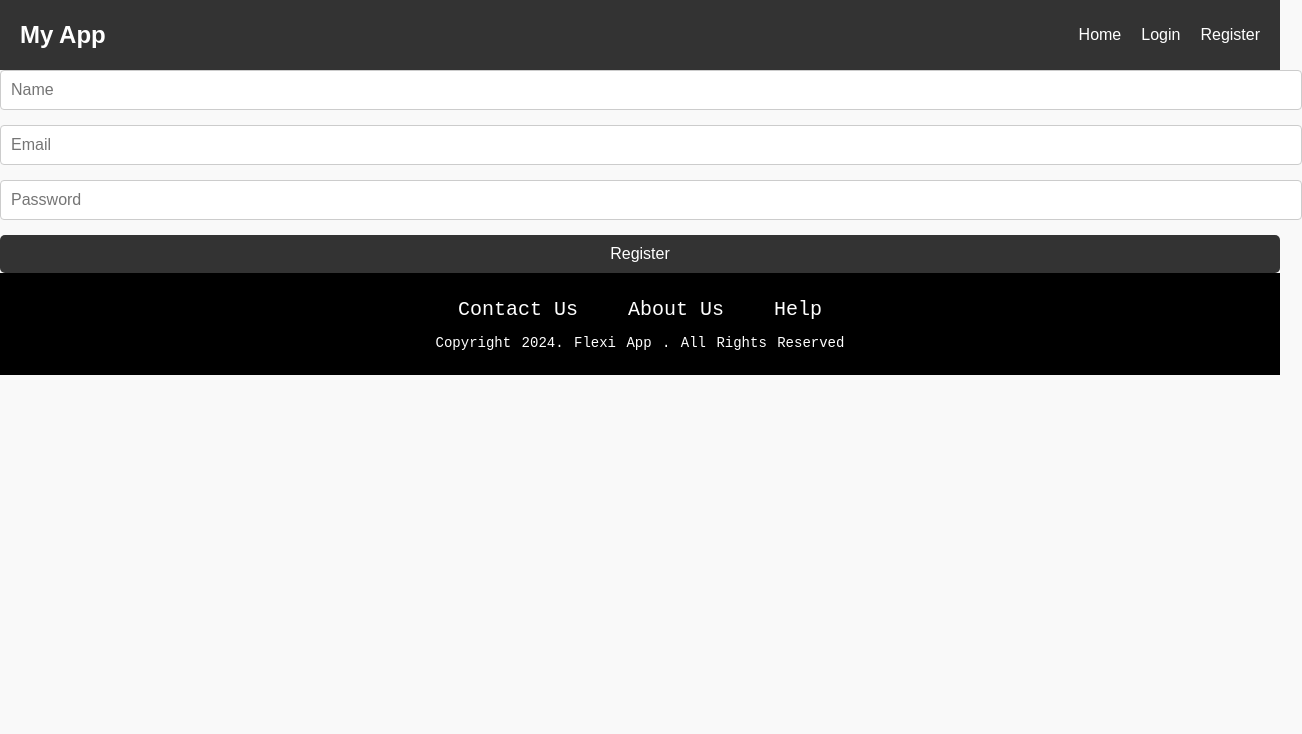
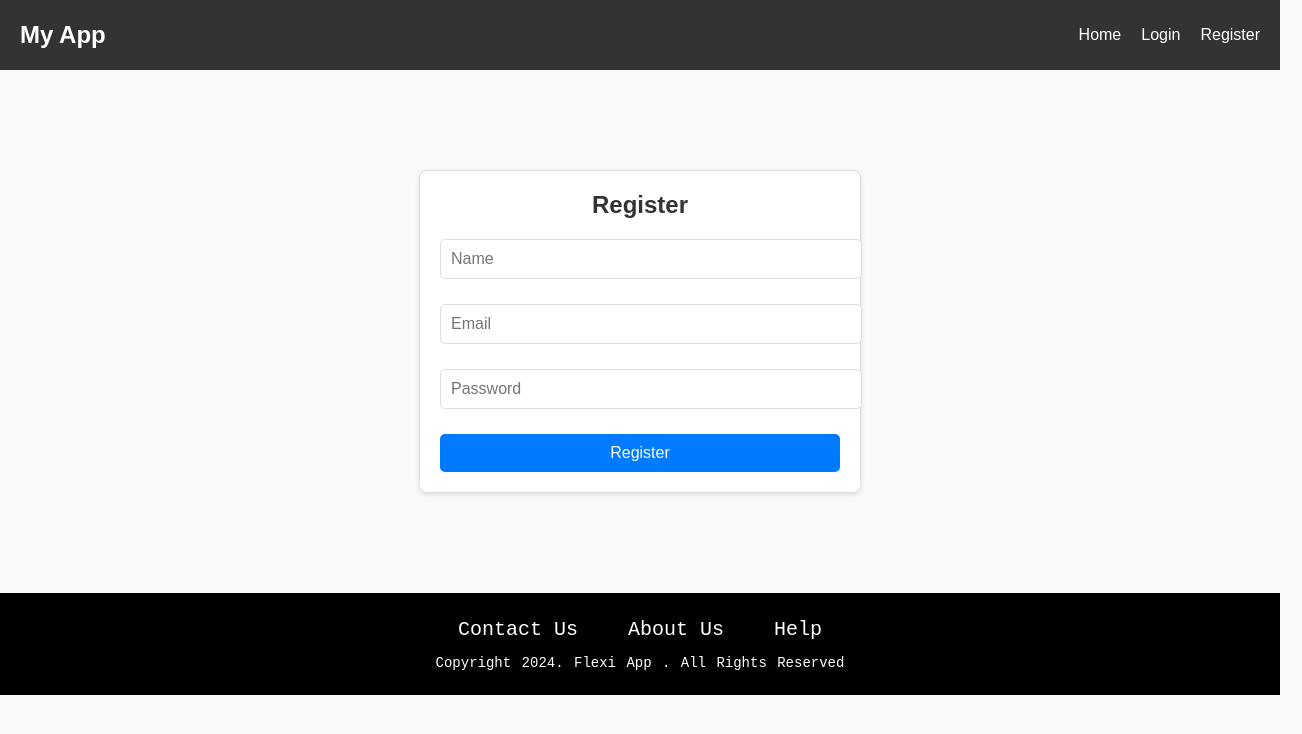
Before and after one commit to Fadhel-SH/Flexi_App_Serve_Frontend, a React (Vite) app: page /register in a window 1280 px wide. Shown: the top 734 px of the page, 1302 px wide, since content can reach past the window. Built offline with nearby package versions, Linux system fonts and the light colour scheme.

Commit message:
edit style css color for page

```diff
--- a/src/pages/Register.jsx
+++ b/src/pages/Register.jsx
@@ -1,5 +1,6 @@
 import React, { useState } from 'react';
 import { register } from '../services/api';
+import '../styles/Register.css';
 
 const Register = () => {
     const [name, setName] = useState('');
@@ -17,6 +18,8 @@ const Register = () => {
     };
 
     return (
+        <div className="card">
+            <h2>Register</h2>
             <form onSubmit={handleSubmit}>
                 <input
                     type="text"
@@ -41,6 +44,7 @@ const Register = () => {
                 />
                 <button type="submit">Register</button>
             </form>
+        </div>
     );
 };
 
--- /dev/null
+++ b/src/styles/Register.css
@@ -0,0 +1,54 @@
+/* src/styles/Register.css */
+
+body {
+    background-color: #f4f4f4;
+    font-family: Arial, sans-serif;
+}
+
+.card {
+    background-color: #fff;
+    border: 1px solid #ddd;
+    border-radius: 8px;
+    padding: 20px;
+    max-width: 400px;
+    margin: 100px auto; /* Center vertically */
+    box-shadow: 0 2px 5px rgba(0, 0, 0, 0.1);
+}
+
+h2 {
+    text-align: center;
+    margin-bottom: 20px;
+    color: #333;
+}
+
+form {
+    display: flex;
+    flex-direction: column;
+}
+
+input {
+    margin-bottom: 15px;
+    padding: 10px;
+    border: 1px solid #ddd;
+    border-radius: 5px;
+    font-size: 16px;
+}
+
+input:focus {
+    border-color: #007bff;
+    outline: none;
+}
+
+button {
+    padding: 10px;
+    background-color: #007bff;
+    color: #fff;
+    border: none;
+    border-radius: 5px;
+    cursor: pointer;
+    font-size: 16px;
+}
+
+button:hover {
+    background-color: #0056b3;
+}
--- a/src/styles/about.css
+++ b/src/styles/about.css
@@ -5,7 +5,7 @@
     border: 1px solid #ddd;
     border-radius: 8px;
     box-shadow: 0 4px 8px rgba(0, 0, 0, 0.1);
-    background-color: #c0c2ee;
+    background-color: #fff;
     }
 
     #about-us h2 {
--- a/src/styles/contact.css
+++ b/src/styles/contact.css
@@ -5,7 +5,7 @@
     border: 1px solid #ddd;
     border-radius: 8px;
     box-shadow: 0 4px 8px rgba(0, 0, 0, 0.1);
-    background-color: #c0c2ee;
+    background-color: #fff;
     }
 
     .contact-card h2 {
@@ -44,30 +44,17 @@
     }
 
     .contact-card button {
-      background-color: #512da8;
+      padding: 10px;
+      background-color: #007bff;
       color: #fff;
-      font-size: 12px;
-      padding: 10px;
-      border-radius: 8px;
-      font-weight: 600;
-      letter-spacing: 0.5px;
-      text-transform: uppercase;
-      margin-top: 10px;
+      border: none;
+      border-radius: 5px;
       cursor: pointer;
-      width: 100%;
+      font-size: 16px;
     }
 
     .contact-card button:hover {
-      background-color: #44258d;
-      color: #fff;
-      font-size: 13px;
-      padding: 10px ;
-      border-radius: 8px;
-      font-weight: 600;
-      letter-spacing: 0.5px;
-      text-transform: uppercase;
-      margin-top: 10px;
-      cursor: pointer;
+      background-color: #0056b3;
     }
 
     .contact-card p {
```
Lines whose indentation alone changed are shown as unchanged.
